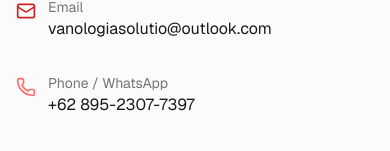
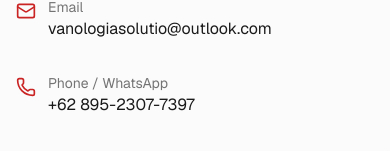
Before and after one commit to Vanologia-Solutio/vls-company-profile, a Next.js app: page / in a window 390 px wide. Shown: the part 5769-5920 px from the top of the page. Built offline with nearby package versions, Linux system fonts and the light colour scheme.

Commit message:
Update footer component to change phone icon color from accent to primary

```diff
--- a/src/components/common/footer.tsx
+++ b/src/components/common/footer.tsx
@@ -119,7 +119,7 @@ export default function Footer() {
             </div>
           </div>
           <div className='flex items-start gap-3'>
-            <Phone size={20} className='text-accent mt-1 shrink-0' />
+            <Phone size={20} className='text-primary mt-1 shrink-0' />
             <div>
               <p className='text-foreground/60 text-sm'>Phone / WhatsApp</p>
               <a
```
